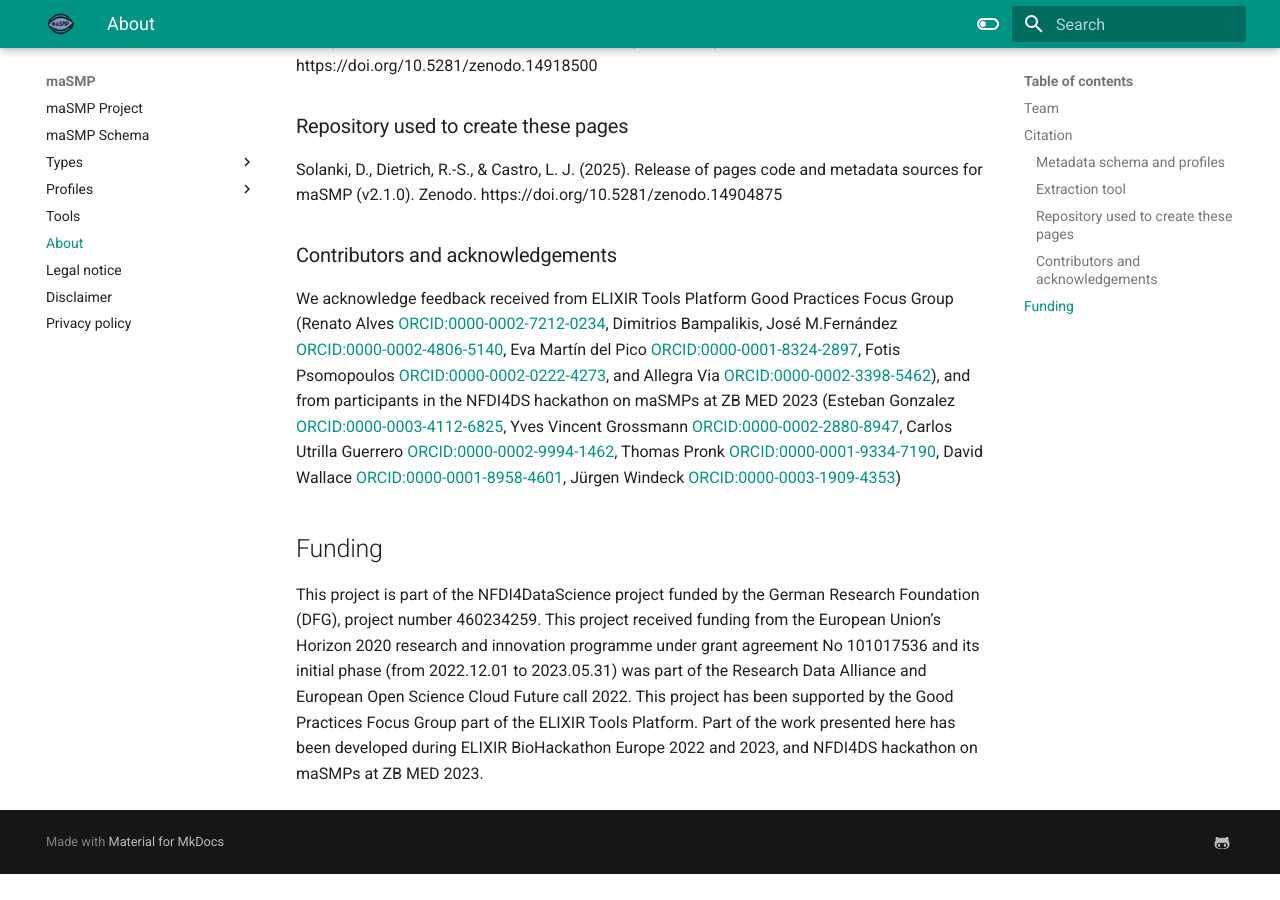
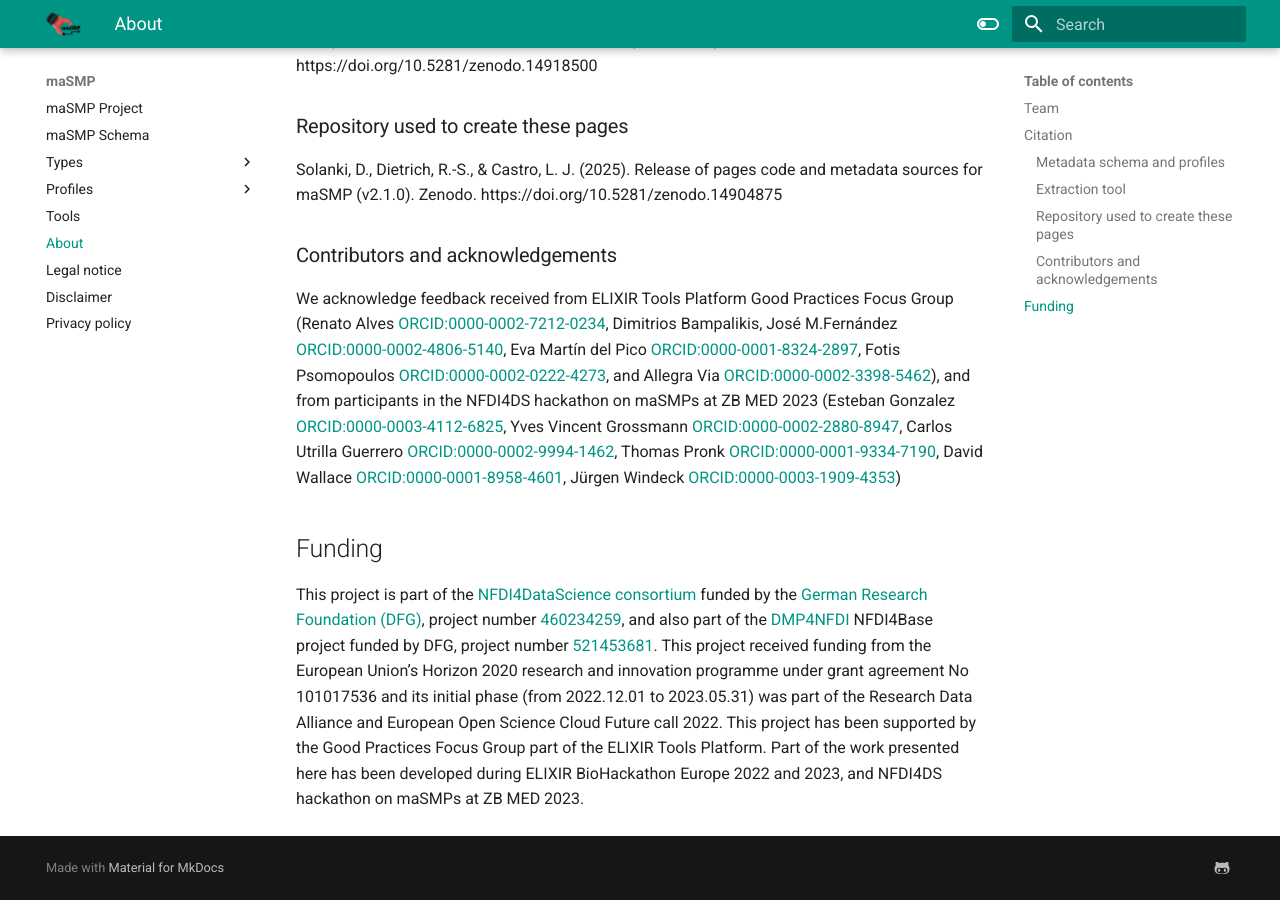
Before and after one commit to zbmed-semtec/maSMPs, an MkDocs documentation site: the page built from docs/about.md, in a window 1280 px wide and 900 px high, scrolled down 1058 px. Built offline with MkDocs 1.6.1 and Material for MkDocs 9.7.7, drawn with Linux system fonts in a browser that asks for light colours; before the commit the page ends 1932 px from its top, so only the background shows below that.

Commit message:
Update funding

```diff
--- a/docs/about.md
+++ b/docs/about.md
@@ -25,10 +25,8 @@ Venkatesh, S., Quiñones, N., Solanki, D., Rebholz-Schuhmann, D., & Castro, L. J
 ### Repository used to create these pages
 Solanki, D., Dietrich, R.-S., & Castro, L. J. (2025). Release of pages code and metadata sources for maSMP (v2.1.0). Zenodo. https://doi.org/10.5281/zenodo.14904875
 
-
-
 ### Contributors and acknowledgements
 We acknowledge feedback received from ELIXIR Tools Platform Good Practices Focus Group (Renato Alves [ORCID:0000-0002-7212-0234](https://orcid.org/0000-0002-7212-0234), Dimitrios Bampalikis, José M.Fernández [ORCID:0000-0002-4806-5140](https://orcid.org/https://orcid.org/0000-0002-4806-5140), Eva Martín del Pico [ORCID:0000-0001-8324-2897](https://orcid.org/0000-0001-8324-2897), Fotis Psomopoulos [ORCID:0000-0002-0222-4273](https://orcid.org/0000-0002-0222-4273), and Allegra Via [ORCID:0000-0002-3398-5462](https://orcid.org/0000-0002-3398-5462)), and from participants in the NFDI4DS hackathon on maSMPs at ZB MED 2023 (Esteban Gonzalez [ORCID:0000-0003-4112-6825](https://orcid.org/0000-0003-4112-6825), Yves Vincent Grossmann [ORCID:0000-0002-2880-8947](https://orcid.org/0000-0002-2880-8947), Carlos Utrilla Guerrero [ORCID:0000-0002-9994-1462](https://orcid.org/), Thomas Pronk [ORCID:0000-0001-9334-7190](https://orcid.org/0000-0001-9334-7190), David Wallace [ORCID:0000-0001-8958-4601](https://orcid.org/0000-0001-8958-4601), Jürgen Windeck [ORCID:0000-0003-1909-4353](https://orcid.org/0000-0003-1909-4353))
 
 ## Funding
-This project is part of the NFDI4DataScience project funded by the German Research Foundation (DFG), project number 460234259. This project received funding from the European Union’s Horizon 2020 research and innovation programme under grant agreement No 101017536 and its initial phase (from 2022.12.01 to 2023.05.31) was part of the Research Data Alliance and European Open Science Cloud Future call 2022. This project has been supported by the Good Practices Focus Group part of the ELIXIR Tools Platform. Part of the work presented here has been developed during ELIXIR BioHackathon Europe 2022 and 2023, and NFDI4DS hackathon on maSMPs at ZB MED 2023.
+This project is part of the [NFDI4DataScience consortium](https://www.nfdi4datascience.de/) funded by the [German Research Foundation (DFG)](https://www.dfg.de/), project number [460234259](https://gepris.dfg.de/gepris/projekt/460234259), and also part of the [DMP4NFDI](https://base4nfdi.de/projects/dmp4nfdi) NFDI4Base project funded by DFG, project number [521453681](https://gepris.dfg.de/gepris/projekt/521453681). This project received funding from the European Union’s Horizon 2020 research and innovation programme under grant agreement No 101017536 and its initial phase (from 2022.12.01 to 2023.05.31) was part of the Research Data Alliance and European Open Science Cloud Future call 2022. This project has been supported by the Good Practices Focus Group part of the ELIXIR Tools Platform. Part of the work presented here has been developed during ELIXIR BioHackathon Europe 2022 and 2023, and NFDI4DS hackathon on maSMPs at ZB MED 2023.
--- a/mkdocs.yml
+++ b/mkdocs.yml
@@ -1,5 +1,5 @@
 site_name: maSMP
-site_url: https://masmp.com/
+site_url: https://zbmed-semtec.github.io/maSMP/
 nav:
     - 'index.md'
     - 'maSMP_Schema.md'
@@ -25,7 +25,7 @@ nav:
 
 theme:
   name: material
-  logo: maSMP_logo.png
+  logo: maSMP_new_logo.png
 
   language: en
   palette:
```
